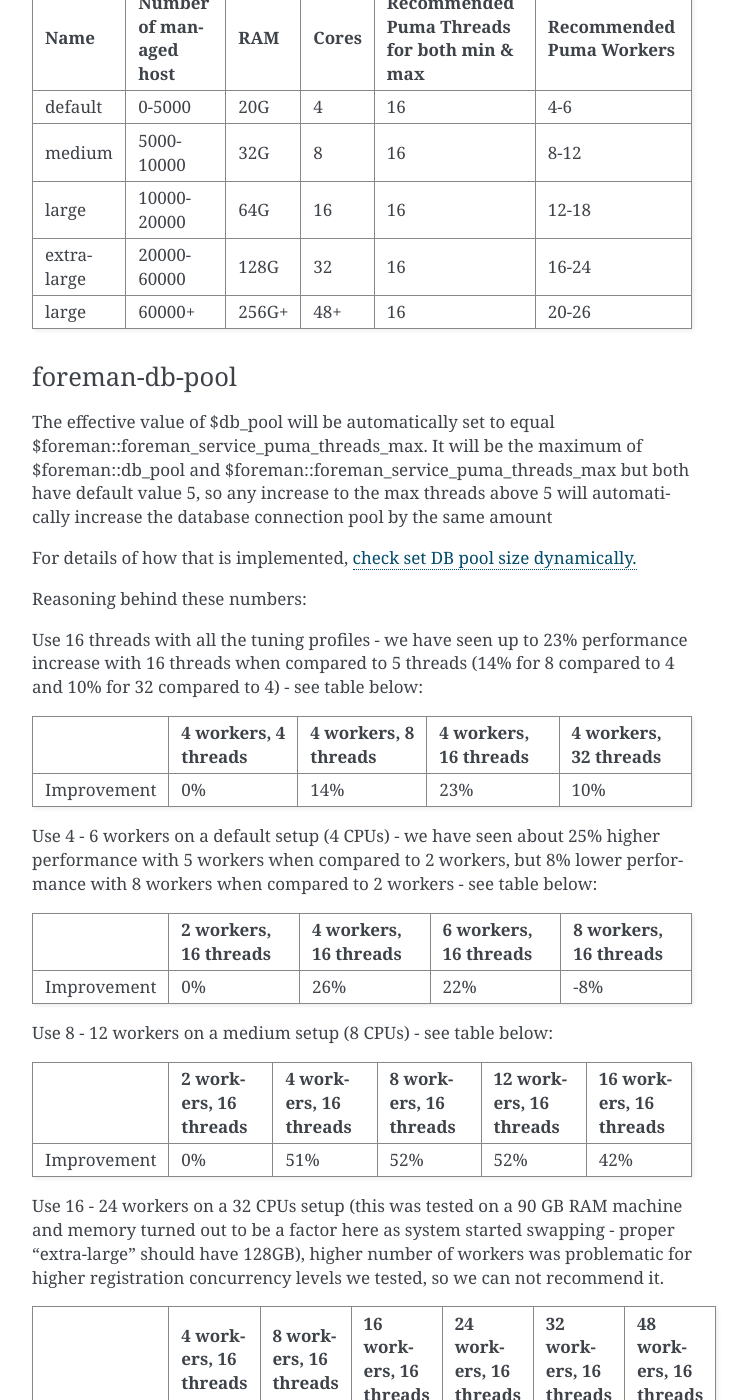
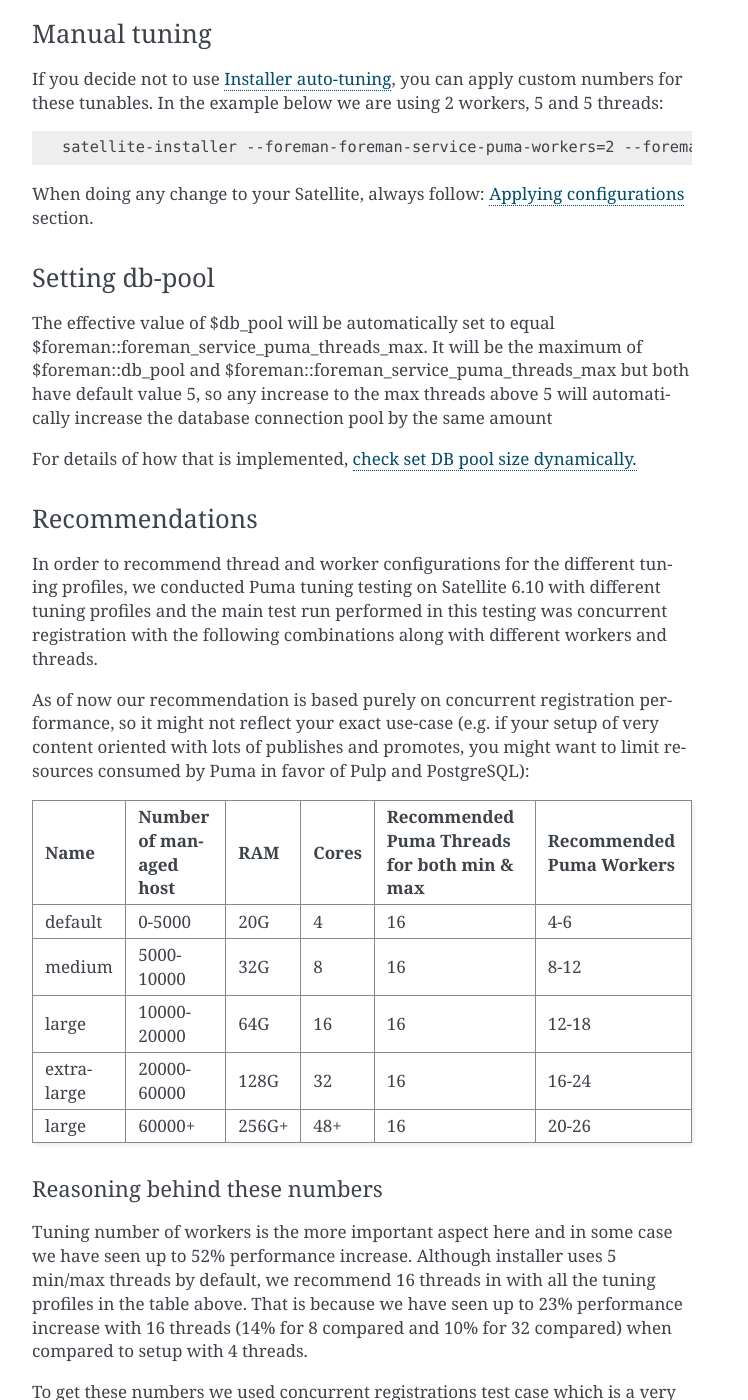
Before and after one commit to RedHatSatellite/satellite-performance-tuning, a Sphinx documentation site: the page built from docs/satellite-configuration-tuning.rst, in a window 1280 px wide and 1400 px high, scrolled down 8744 px. Shown: the whole window, without its empty margins (388-1136 px from the left). Built offline with Sphinx 7.4.7, drawn with Linux system fonts in a browser that asks for light colours; some of the changed text lies outside the part shown.

Commit message:
Sync with what we have online

```diff
--- a/docs/satellite-configuration-tuning.rst
+++ b/docs/satellite-configuration-tuning.rst
@@ -6,12 +6,46 @@
 
 .. _applyig-configurations:
 
+
 Applying configurations
-======================
+=======================
 
 In following secrions we suggest various tunables and how to apply them. Please always test changing these in non production environment first, with valid backup and with propper outage window as in most of the cases Satellite restart is required.
 
 It is also a good practice to setup a monitoring before applying any change as it will allow you to evaluate effect of the change. Our testing environment might be too far from what you will see although we are trying hard to mimic real world environment.
+
+If you have changed some SystemD service file, you need to notify SystemD daemon to reload the configuration::
+
+  # systemctl daemon-reload
+
+Note this will still need to reload the service to do the actual change. It is best to restart whole Satellite::
+
+  # satellite-maintain service restart
+
+If you have changed some configuration file like `/etc/foreman-installer/custom-hiera.yaml` you need to rerun installer to apply the changes::
+
+  # satellite-installer
+
+Also you might want to rerun installer with some new option, so you can::
+
+  # satellite-installer <new options>
+
+After any change, please run this quick Satellite health-check::
+
+  # satellite-maintain health check
+  Running ForemanMaintain::Scenario::FilteredScenario
+  ================================================================================
+  Check number of fact names in database:                               [OK]
+  --------------------------------------------------------------------------------
+  Check whether all services are running:                               [OK]
+  --------------------------------------------------------------------------------
+  Check whether all services are running using the ping call:           [OK]
+  --------------------------------------------------------------------------------
+  Check for paused tasks:                                               [OK]
+  --------------------------------------------------------------------------------
+  Check whether system is self-registered or not:                       [OK]
+  --------------------------------------------------------------------------------
+
 
 Tuned profile
 =============
@@ -28,10 +62,12 @@
 Transparent Huge Pages is a memory management technique used by the Linux kernel which reduces the overhead of using Translation Lookaside Buffer (TLB) by using larger sized memory pages. Due to databases having Sparse Memory Access patterns instead of Contiguous Memory access patterns, database workloads often perform poorly when Transparent Huge Pages is enabled.
 To improve performance of PostgreSQL, Red Hat recommends Transparent Huge Pages be disabled. In deployments where the PostgreSQL database is running on a separate server, there may be a small benefit to using Transparent Huge Pages on the Satellite server only. For details on disabling Transparent Huge Pages, see `Red Hat Solution <https://access.redhat.com/solutions/1320153>`_.
 
+
 Apache HTTPD Performance Tuning
 ===============================
 
 Apache httpd forms a core part of the Satellite and acts as a web server for handling the requests that are being made through the Satellite Web UI or exposed APIs. To increase the concurrency of the operations, httpd forms the first point where tuning can help to boost the performance of the Satellite.
+
 
 Configuring how many processes can be launched by Apache httpd
 --------------------------------------------------------------
@@ -76,21 +112,23 @@
 qdrouterd and qpid tunings
 ==========================
 
+
 Disabling Katello Agent Infrastructure on Satellite 6.10+
 ---------------------------------------------------------
 
 Katello-agent infrastructure is used to push package updates to Content Hosts from Satellite. This uses Apache Qpid and Qpid Dispatch Router (qdrouterd) for messaging between Satellite, Capsules, and Content Hosts. Starting with Satellite 6.10, Katello Agent Infrastructure is optional and disabled by default for new installations. For Satellite deployments upgraded from prior versions, it will remain enabled upon upgrade; however if this feature is not being used, it is recommended to disable it to conserve hardware resources on Satellite and Capsule servers.
 
-To disable and remove katello-agent infrastructure on (upgraded) Satellite or Capsule 6.10+, run the command:
+To disable and remove katello-agent infrastructure on (upgraded) Satellite or Capsule 6.10+, run the command::
 
-  `satellite-installer --foreman-proxy-content-enable-katello-agent false`
+  # satellite-installer --foreman-proxy-content-enable-katello-agent false
 
 If katello-agent was previously deployed on a Content Host but is no longer desired, it can be completely removed. Before proceeding, check that the gofer package and service is not required by any application other than katello-agent. Once it is confirmed that gofer is not needed, you may then remove katello-agent and gofer using the commands:
 
-  `systemctl disable --now goferd`
-  `yum remove katello-agent gofer`
+  # systemctl disable --now goferd
+  # yum remove katello-agent gofer
 
 The remainder of this section describes tuning and large deployment considerations for users who wish to continue using katello-agent infrastructure with Satellite.
+
 
 Calculating the maximum open files limit for qdrouterd
 ------------------------------------------------------
@@ -105,11 +143,8 @@
 
   qpid::router::open_file_limit: 150100
 
-Note The change must be applied via::
+To apply the change, follow: `Applying configurations`_ section.
 
-  # satellite-installer
-  # systemctl daemon-reload
-  # foreman-maintain service restart
 
 Calculating the maximum open files limit for qpidd
 --------------------------------------------------
@@ -122,11 +157,8 @@
 
   qpid::open_file_limit: 65536
 
-Note The change must be applied via::
+To apply the change, follow: `Applying configurations`_ section.
 
-  # satellite-installer
-  # systemctl daemon-reload
-  # foreman-maintain service restart
 
 Maximum asynchronous input-output (AIO) requests
 ------------------------------------------------
@@ -147,10 +179,12 @@
 
 Rebooting the machine also ensures that this change is applied.
 
+
 Storage Considerations
 ----------------------
 
 Plan to have enough storage capacity for directory `/var/lib/qpidd` in advance when you are planning an installation that will use katello-agent extensively. In Red Hat Satellite 6, `/var/lib/qpidd` requires 2MB disk space per content host. See this `bug <https://bugzilla.redhat.com/show_bug.cgi?id=1366323>`_ for more details.
+
 
 mgmt-pub-interval setting
 -------------------------
@@ -190,6 +223,7 @@
 
 When we tune the puma server with t_min=16 puma will consume about 12% less memory as compared to t_min=0.
 
+
 Setting threads min, max & workers
 ----------------------------------
 
@@ -208,6 +242,7 @@
 +-----------------------------------------------+-----------------------------------------------+
 
 In the second case with more workers but the same total number of threads, we have seen about 11% of speedup in highly concurrent registrations scenario. Moreover, adding more workers did not consume more cpu and memory but will get more performance.
+
 
 Setting right number of workers for different number of CPUs
 -------------------------------------------------------------
@@ -259,14 +293,23 @@
   3477 puma: cluster worker 2: 3385 [foreman]
   [...]
 
+
 Manual tuning
 -------------
 
-If you decide not to use `Ref :  installer-auto-tuning <https://github.com/RedHatSatellite/satellite-performance-tuning/blob/devel/docs/satellite-configuration-tuning.rst#installer-auto-tuning>`_, you can also apply custom numbers for these tunables. In the example below we are using 2 workers, 5 and 5 threads::
+If you decide not to use `Installer auto-tuning`_, you can apply custom numbers for these tunables. In the example below we are using 2 workers, 5 and 5 threads::
 
     satellite-installer --foreman-foreman-service-puma-workers=2 --foreman-foreman-service-puma-threads-min=5 --foreman-foreman-service-puma-threads-max=5
 
-When doing any change to your Satellite, always follow : `Ref :  applying-configurations <https://github.com/RedHatSatellite/satellite-performance-tuning/blob/devel/docs/satellite-configuration-tuning.rst#applying-configurations>`_ section.
+When doing any change to your Satellite, always follow: `Applying configurations`_ section.
+
+
+Setting db-pool
+---------------
+
+The effective value of $db_pool will be automatically set to equal $foreman::foreman_service_puma_threads_max. It will be the maximum of $foreman::db_pool and $foreman::foreman_service_puma_threads_max but both have default value 5, so any increase to the max threads above 5 will automatically increase the database connection pool by the same amount
+
+For details of how that is implemented, `check set DB pool size dynamically.  <https://github.com/theforeman/puppet-foreman/commit/026d47434316b8ae318c5e42936edc12859ab475>`_
 
 
 Recommendations
@@ -290,16 +333,15 @@
 |      large         |   60000+                   |    256G+ |   48+     |   16                                          |   20-26                      |
 +--------------------+----------------------------+----------+-----------+-----------------------------------------------+------------------------------+
 
-foreman-db-pool
----------------
 
-The effective value of $db_pool will be automatically set to equal $foreman::foreman_service_puma_threads_max. It will be the maximum of $foreman::db_pool and $foreman::foreman_service_puma_threads_max but both have default value 5, so any increase to the max threads above 5 will automatically increase the database connection pool by the same amount
+Reasoning behind these numbers
+~~~~~~~~~~~~~~~~~~~~~~~~~~~~~~
 
-For details of how that is implemented, `check set DB pool size dynamically.  <https://github.com/theforeman/puppet-foreman/commit/026d47434316b8ae318c5e42936edc12859ab475>`_
+Tuning number of workers is the more important aspect here and in some case we have seen up to 52% performance increase. Although installer uses 5 min/max threads by default, we recommend 16 threads in with all the tuning profiles in the table above. That is because we have seen up to 23% performance increase with 16 threads (14% for 8 compared and 10% for 32 compared) when compared to setup with 4 threads.
 
-Reasoning behind these numbers:
+To get these numbers we used concurrent registrations test case which is a very specific use-case. It can be different on your Satellite which might have more balanced use-case (not only registrations). Keeping default 5 min/max threads is a good choise as well.
 
-Use 16 threads with all the tuning profiles - we have seen up to 23% performance increase with 16 threads when compared to 5 threads (14% for 8 compared to 4 and 10% for 32 compared to 4) - see table below:
+These are our some measurements that lead us to these recommendations:
 
 +--------------------+----------------------------+---------------------------+----------------------------+-----------------------------+
 |                    |   4 workers, 4 threads     |    4 workers, 8 threads   |   4 workers, 16 threads    |   4 workers, 32 threads     |
@@ -331,13 +373,19 @@
 |      Improvement   |   0%                       |    37%                    |   44%                      |   52%                       |  too many failures          |  too many failures          |
 +--------------------+----------------------------+---------------------------+----------------------------+-----------------------------+-----------------------------+-----------------------------+
 
-Dynflow Tuning
-==============
+
+Dynflow & Sidekiq Tuning
+========================
 
 Dynflow is the workflow management system and task orchestrator which is built as a plugin inside Foreman and is used to execute the different tasks of Satellite in an out-of-order execution manner. Under the conditions when there are a lot of clients checking in on Satellite and running a number of tasks, the Dynflow can take some help from an added tuning specifying how many executors can it launch.
 
+You can get some insight into current state of Sidekiq by accessing this endpoint on your Satellite::
+
+  https://satellite.example.com/foreman_tasks/sidekiq
+
+
 Increase sidekiq workers
-========================
+------------------------
 
 From Satellite 6.8, we have a new Dynflow service named “dynflow-sidekiq” that performs tasks scheduled by Dynflow. Sidekiq workers can be grouped into various queues to ensure lots of tasks of one type will not block execution of tasks of other type.
 
@@ -359,6 +407,7 @@
   dynflow-sidekiq@worker-3.service        loaded    active   running   Foreman jobs daemon - worker-3 on sidekiq
 
 For more details, see `Red Hat Solution <https://access.redhat.com/solutions/6293741>`_.
+
 
 PostgreSQL Tuning
 =================
@@ -386,6 +435,7 @@
 
 Note - With the upgrade to Postgres 12, ‘checkpoint_segments’ configuration is not supported. For more details, please refer to this `bugzilla <https://bugzilla.redhat.com/show_bug.cgi?id=1867311#c12>`_ .
 
+
 Benchmarking raw DB performance
 -------------------------------
 
@@ -399,7 +449,7 @@
 
  - https://blog.pgaddict.com/posts/postgresql-performance-on-ext4-and-xfs
 
-Note:
+Notes:
 
  - Never do any testing on production system and without valid backup.
  - Before you start testing, see how big the database files are. Testing with a really small database would not produce any meaningful results. E.g. if the DB is only 20G and the buffer pool is 32G, it won't show problems with large number of connections because the data will be completely buffered.
```
Also changed, not shown: other parts of docs/satellite-configuration-tuning.rst (+2 -4 lines).
